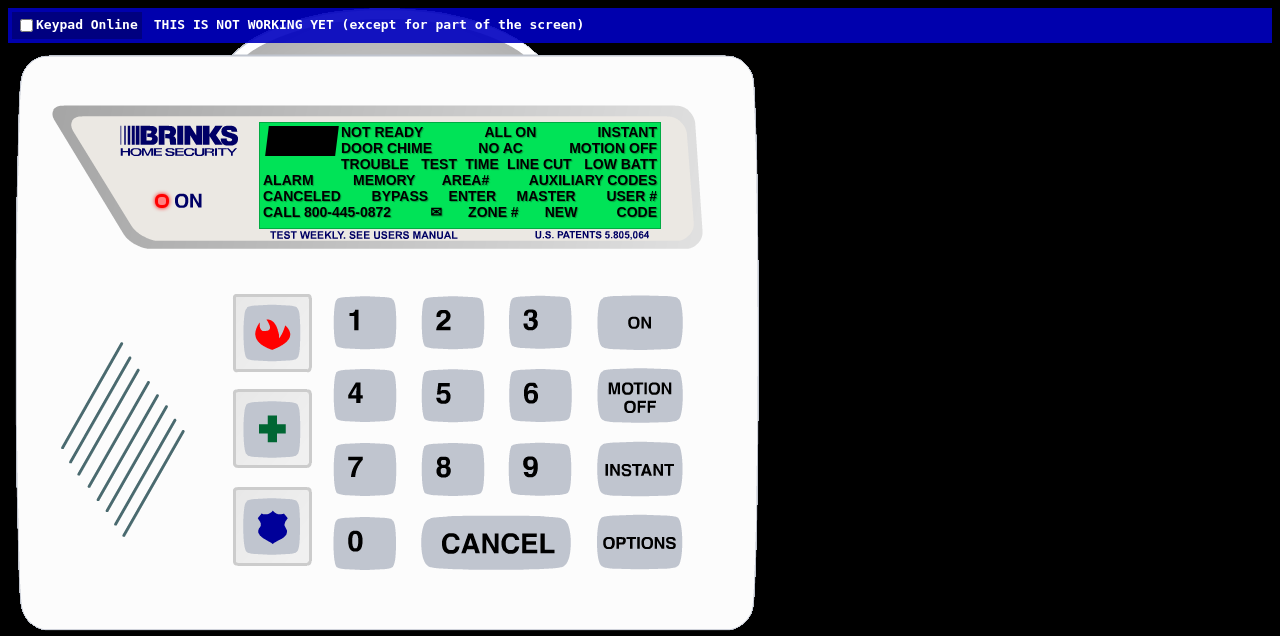
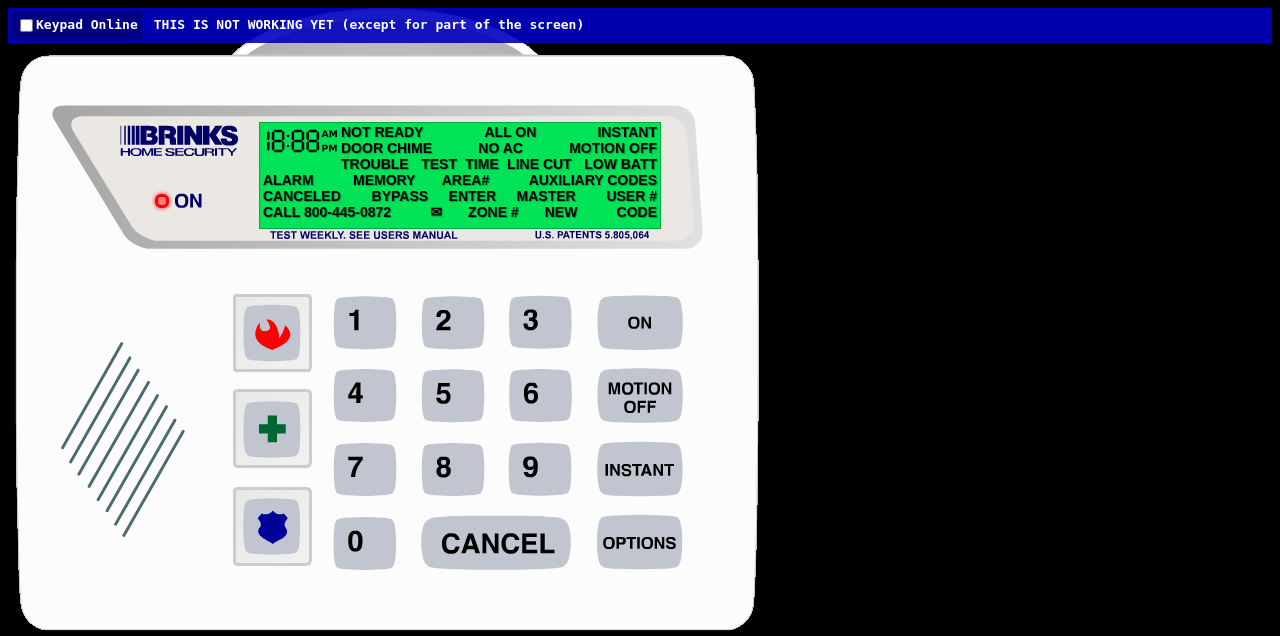
Before and after one commit to flarn2006/BHSTools, a Flask app: page /static/keypad.html in a window 1280 px wide. Shown: the top 636 px of the page. Run offline with Flask 2, Linux system fonts and the light colour scheme; parts of the project's set-up code (start-up, migrations or seed data) failed here and were passed over.

Commit message:
feat: add numeric display to keypad (WIP)

```diff
--- a/static/keypad.css
+++ b/static/keypad.css
@@ -62,8 +62,10 @@
 	margin: 2px 4px;
 	width: 70px;
 	height: 30px;
-	transform: skew(-7deg, 0);
-	background-color: black;
+}
+
+#numeric > object {
+	width: 100%; height: 100%;
 }
 
 #screen > div {
--- a/static/keypad.html
+++ b/static/keypad.html
@@ -14,6 +14,9 @@
 		<div id="on_led"></div>
 		<div id="screen">
 			<div id="numeric">
+				<object data="kpnumeric.svg" type="text/svg+xml">
+					<embed src="kpnumeric.svg" type="text/svg+xml">
+				</object>
 			</div><div>
 				<span>
 					<span id="i_not">NOT</span>
```
Also changed, not shown: static/kpnumeric.svg (added).
